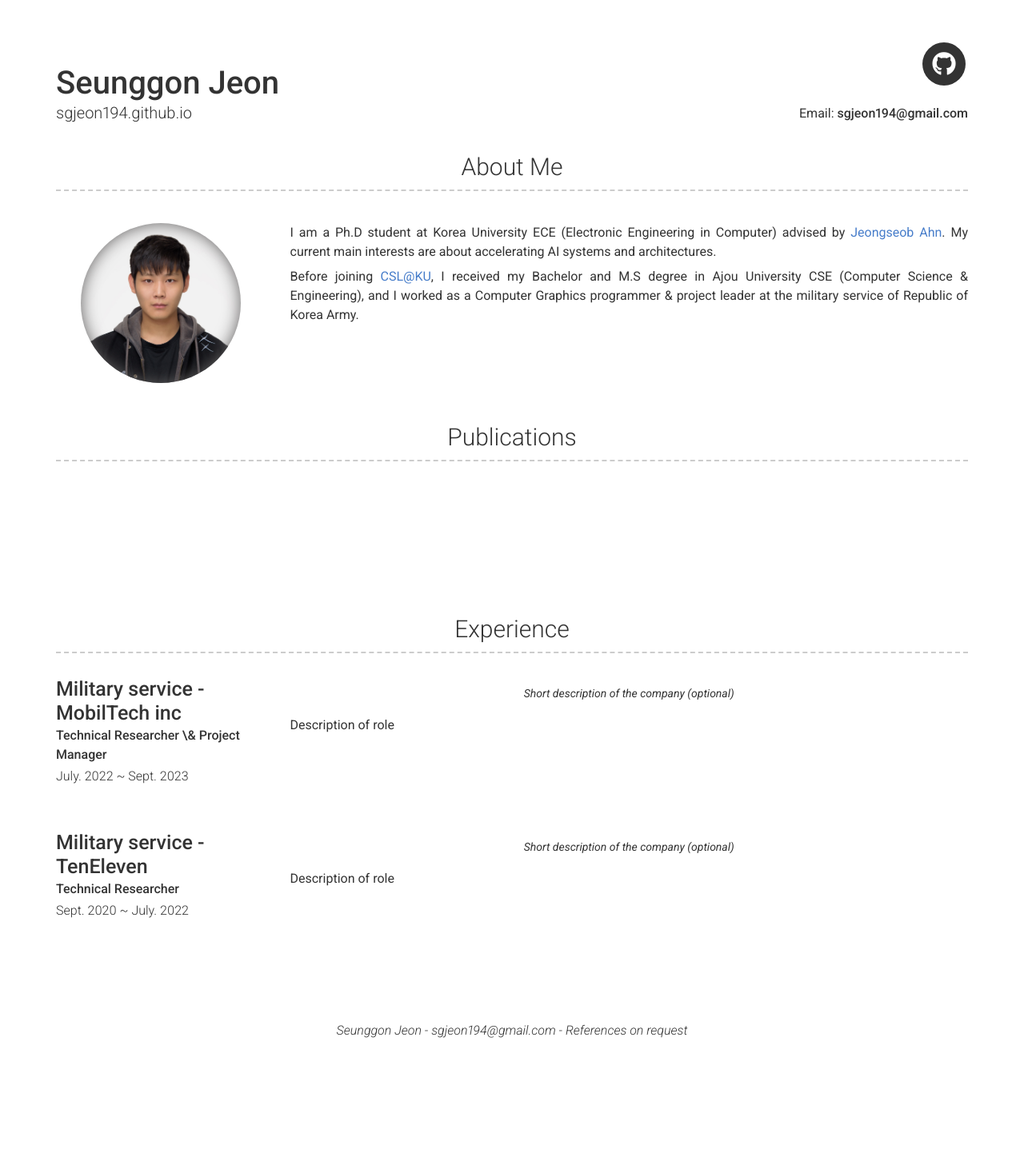
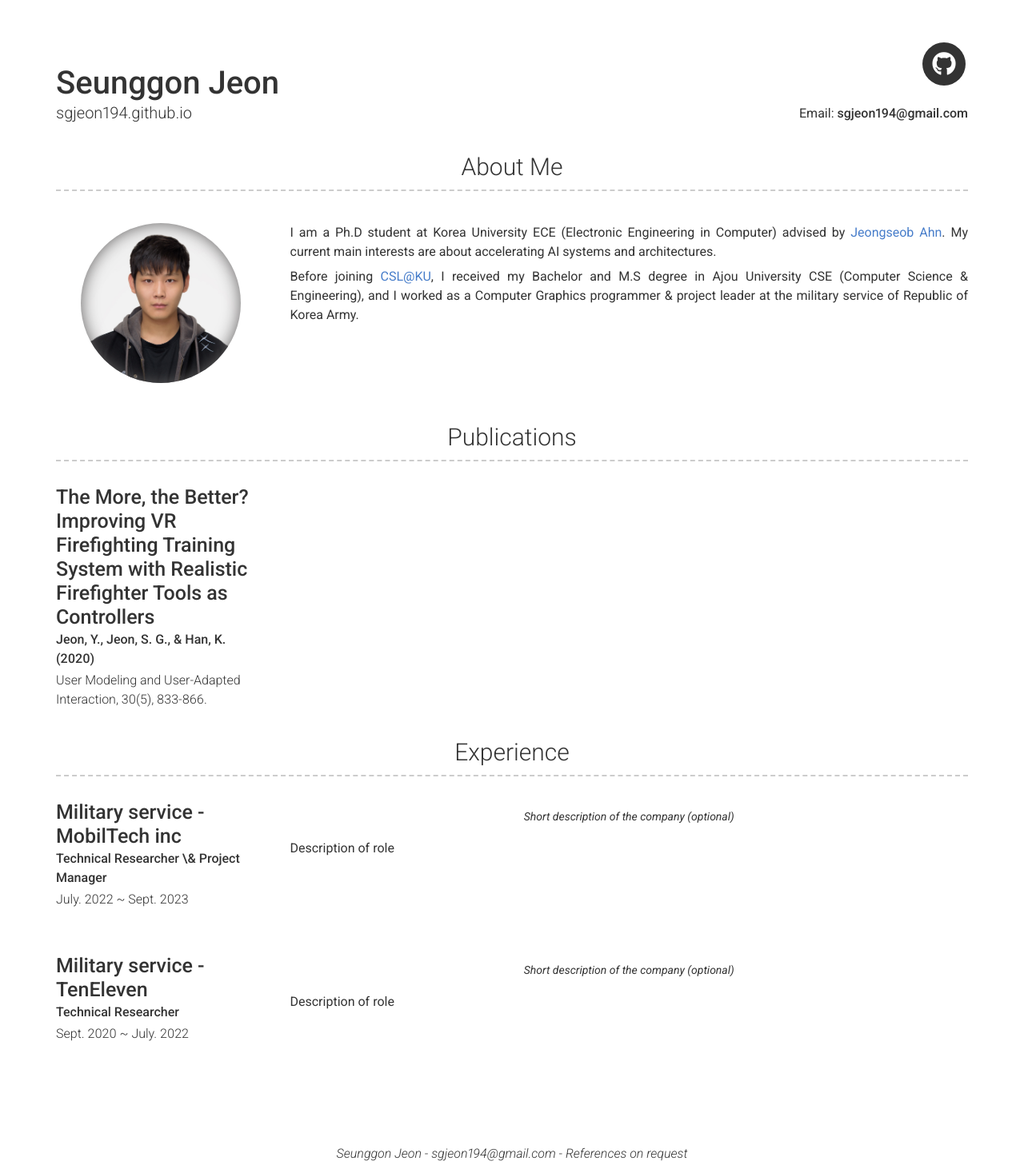
Before and after one commit to sgjeon194/sgjeon194.github.io, a Jekyll site: the page built from index.md, in a window 1280 px wide. Shown: the whole page at 80% size. Built offline with Jekyll 4.4.1, drawn with Linux system fonts in a browser that asks for light colours; nearby versions of some CDN libraries; before the commit the page ends 1308 px from its top, so only the background shows below that.

Commit message:
projects

```diff
--- a/_config.yml
+++ b/_config.yml
@@ -71,6 +71,7 @@ content:
   - title: Publications
     layout: list
     content:
+      - layout: projects
         title: The More, the Better? Improving VR Firefighting Training System with Realistic Firefighter Tools as Controllers
         sub_title: Jeon, Y., Jeon, S. G., & Han, K. (2020)
         caption: User Modeling and User-Adapted Interaction, 30(5), 833-866.
```
